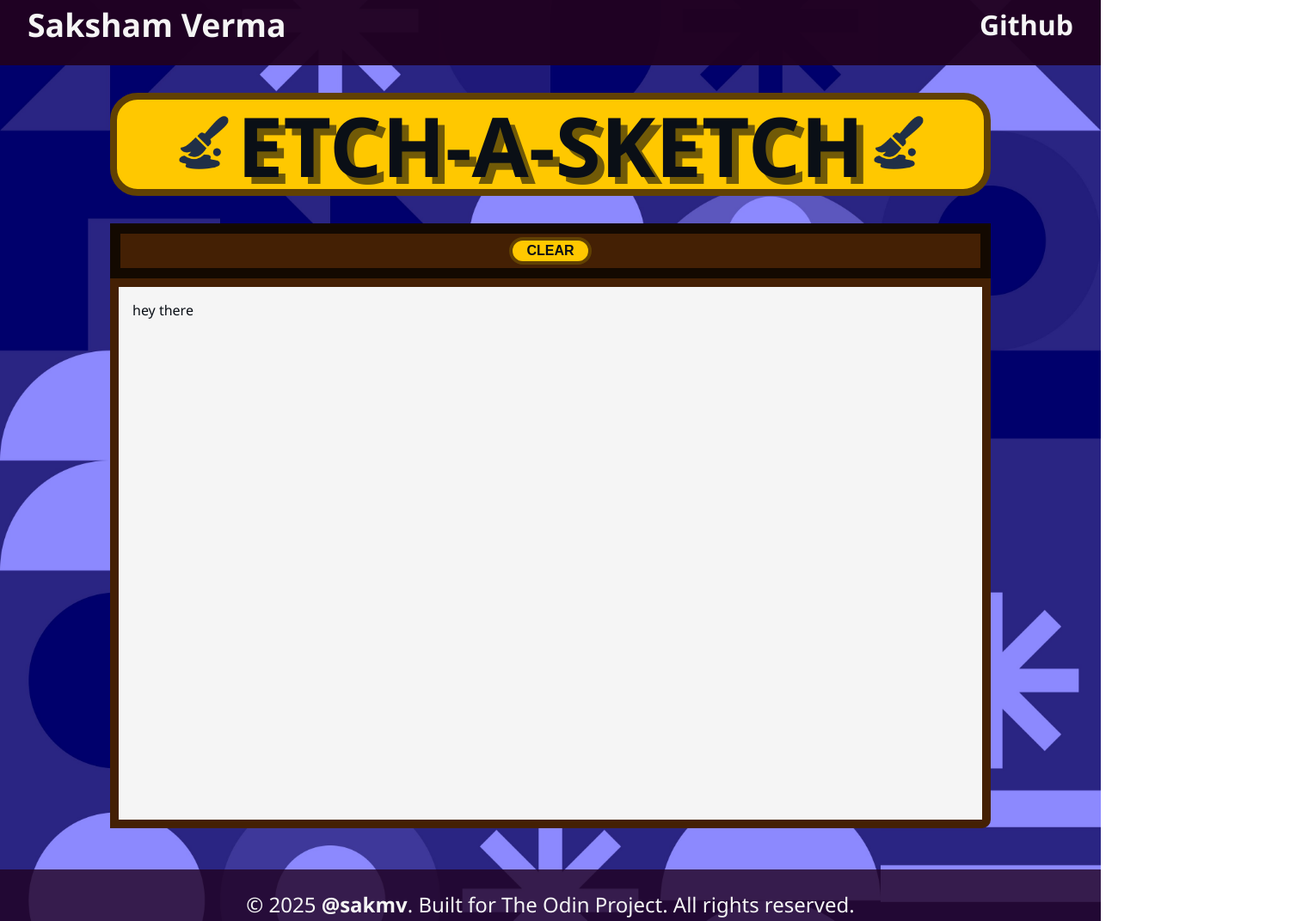
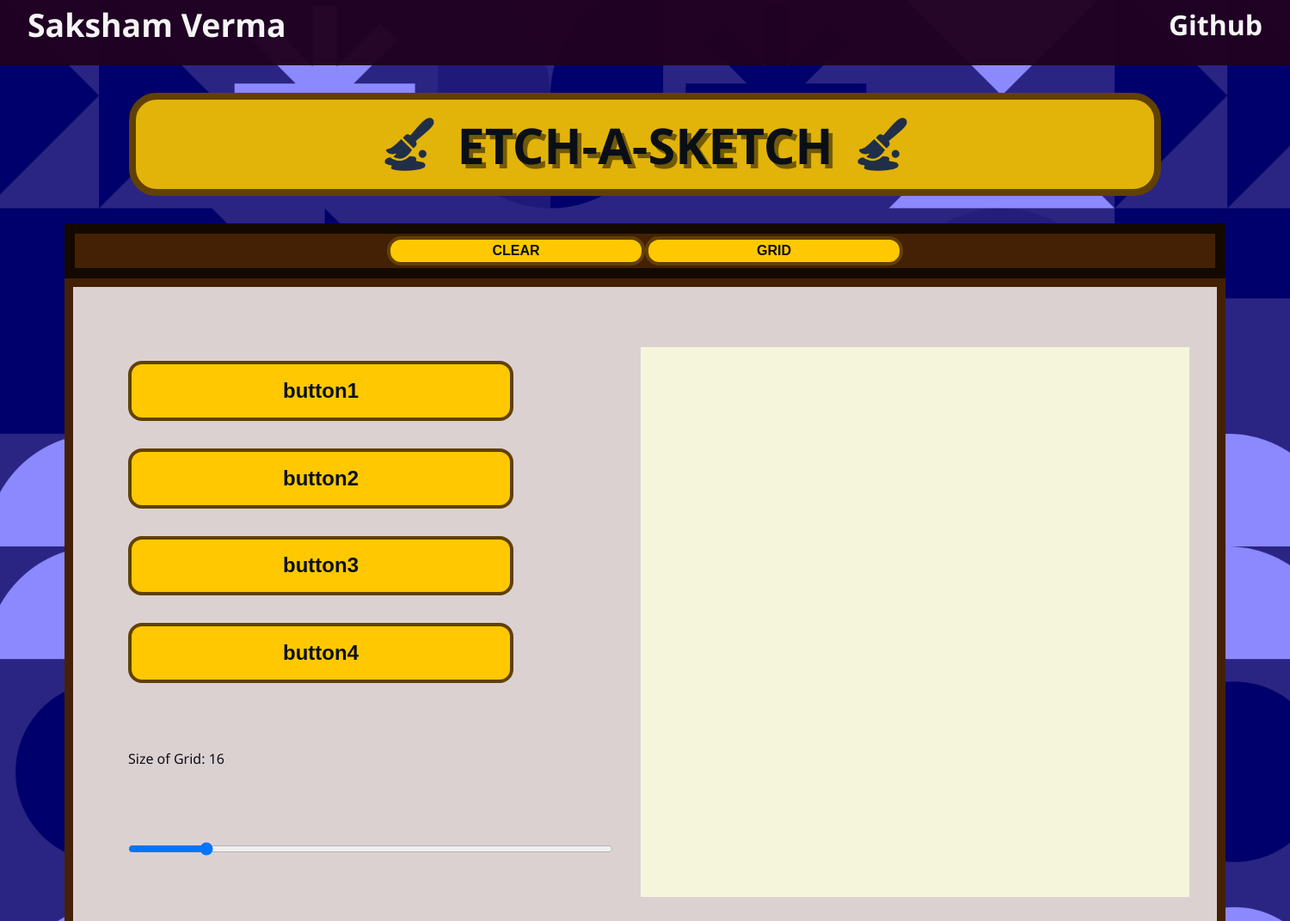
Before and after one commit to sakmv/odin-draw, a plain HTML site: page index.html in a window 1280 px wide. Shown: the part 20-1092 px from the top of the page at 86% size, 1500 px wide, since content can reach past the window. Drawn offline with Linux system fonts and the light colour scheme.

Commit message:
added draw , clear and grid on and off features

```diff
--- a/index.html
+++ b/index.html
@@ -1,23 +1,51 @@
 <!DOCTYPE html>
 <html lang="en">
   <head>
-        <meta charset="UTF-8">
+    <meta charset="UTF-8" >
+    <meta name="viewport" content="width=device-width, initial-scale=1, maximum-scale=1">
     <title>ETCH A SKETCH</title>
+    <link rel="preload" as="image" href="./images/magicpattern-saRKnTHBEhU-unsplash.jpg" >
+    <link rel="preload" as="image" href="./images/ChatGPT Image May 23, 2025, 10_26_47 PM.png">
     <link rel="stylesheet" href="style.css">
     <script src="main.js" defer></script>
   </head>
+
   <body>
     <div class="header">
-            <h3>Saksham Verma</h3><span><a href="https://github.com/sakmv" rel="nopenner noreffer" target="_blank">Github</a></span>
+      <h3>Saksham Verma</h3>
+      <span><a href="https://github.com/sakmv" rel="noopener noreferrer" target="_blank">Github</a></span>
     </div>
+
     <div class="Title">
-        <h1><img src="./images/ChatGPT Image May 23, 2025, 10_26_47 PM.png" alt="O" height="80px" width="auto">ETCH-A-SKETCH<img src="./images/ChatGPT Image May 23, 2025, 10_26_47 PM.png" alt="O" height="80px" width="auto"></h1>
+      <h1>
+        <span class="logoO"></span>
+        ETCH-A-SKETCH
+        <span class="logoO"></span>
+      </h1>
     </div>
-        <div class="boardHinge"><button class="clear">CLEAR</button></div>
-        <div class="board">hey there </div>
-        <div class="footer"><p> &copy; 2025 <a href="https://github.com/sakmv" target="_blank" rel="noopener noreferrer" style="color: inherit; text-decoration: none;">@sakmv</a>.
-    Built for The Odin Project.
-    All rights reserved.</p></div>
+
+    <div class="boardHinge"><button class="clear">CLEAR</button><span><button class="grid">GRID</button></span></div>
+    <div class="board">
+        <div class="controls">
+            <div class="buttons">
+            <button id="btn1">button1</button>
+            <button id="btn2">button2</button>
+            <button id="btn3">button3</button>
+            <button id="btn4">button4</button>
+            </div>
+            <div class="size">
+                <p>Size of Grid: <span id="rangeValue">16</span></p><br>
+                <input type="range" id="range" min="1" max="100" value="16">
+            </div>
+        </div>
+        <div class="sketch"></div></div>
+
+    <div class="footer">
+      <p>
+        &copy; 2025
+        <a href="https://github.com/sakmv" target="_blank" rel="noopener noreferrer" style="color: inherit; text-decoration: none;">@sakmv</a>.
+        Built for The Odin Project. All rights reserved.
+      </p>
+    </div>
   </body>
-
 </html>
--- a/main.js
+++ b/main.js
@@ -0,0 +1,56 @@
+let mouseDown = false;
+let gridStatus= false;
+window.addEventListener("pointerdown", () => mouseDown = true);
+window.addEventListener("pointerup", () => mouseDown = false);
+function grid(size){
+    gridStatus= false;
+    let sketch = document.querySelector(".sketch")
+    sketch.innerHTML = ""
+    sketch.style.gridTemplateColumns = `repeat(${size}, 1fr)`;
+    sketch.style.gridTemplateRows = `repeat(${size}, 1fr)`;
+    for(let i=0;i<Math.pow(size, 2);i++){
+    const div = document.createElement("div")
+    div.style.backgroundColor="beige"
+    div.addEventListener("mouseover",()=>{
+        if(mouseDown){
+            div.style.backgroundColor="black"
+        }
+    })
+    //
+    div.addEventListener("click", () => {
+  div.style.backgroundColor = "black";
+});
+    sketch.appendChild(div)
+}
+}
+document.addEventListener("DOMContentLoaded",()=>grid(16))
+
+const value =document.querySelector("#rangeValue")
+const slider = document.querySelector("#range")
+slider.oninput=()=>{
+    value.textContent=slider.value
+    grid(slider.value)
+}
+ let gd= document.querySelector(".grid")
+ let clear = document.querySelector(".clear")
+clear.addEventListener("click",function(){
+        const block =document.querySelectorAll(".sketch div")
+        block.forEach(bk=>{
+            bk.style.backgroundColor="beige"
+
+})})
+gd.addEventListener("click",function(){
+    gridStatus=!gridStatus
+    console.log(gridStatus)
+     const block = document.querySelectorAll(".sketch div")
+    if(gridStatus){
+
+    block.forEach((bk)=>{
+        bk.style.border="1px solid rgb(0,0,0,0.2)"
+    })}
+    else{
+     block.forEach((bk)=>{
+        bk.style.border="0"
+    })
+    }
+})
--- a/style.css
+++ b/style.css
@@ -9,6 +9,8 @@ html {
 }
 
 body {
+    min-width: 1500px ;
+    background-color: #2a002a;
     background-image: url(./images/magicpattern-saRKnTHBEhU-unsplash.jpg);
     background-size: cover;
     background-position: center;
@@ -18,6 +20,7 @@ body {
     padding: 0;
     color: rgb(10, 15, 22);
     font-family: 'Segoe UI', Tahoma, Geneva, Verdana, sans-serif;
+    max-height:1348px;
 }
 
 .header {
@@ -46,9 +49,17 @@ a:hover {
     text-decoration: none;
     font-weight: 700;
 }
+.logoO {
+  display: inline-block;
+  width: 80px;
+  height: 80px;
+  background-image: url('./images/ChatGPT Image May 23, 2025, 10_26_47 PM.png');
+  background-size: contain;
+  background-position: center;
+}
 
 .Title {
-    background-color: rgb(255, 200, 0);
+    background-color: rgb(226, 179, 9);
     margin: 2rem 10%;
     display: flex;
     justify-content: center;
@@ -57,16 +68,26 @@ a:hover {
     font-size: 3rem;
     border-radius: 2rem;
     border: 0.5rem solid rgb(97, 65, 3);
+    min-height: 120px;
+    word-wrap: break-word;
+overflow-wrap: break-word;
+white-space: normal;
 }
 
 .Title h1 {
-    text-shadow: 0.5rem 0.5rem rgb(113, 90, 7);
+  display: flex;
+  align-items: center;
+  justify-content: center;
+  gap: 1rem;
+  font-size:larger;
+  min-height: 100px;
+  text-shadow: 0.3rem 0.3rem rgb(113, 90, 7);
+
 }
-
 .boardHinge {
     background-color: rgb(68, 32, 4);
     height: 8vh;
-    margin: 0 10%;
+    margin: 0 5%;
     border: 0.75rem solid rgb(19, 9, 1);
     display: flex;
     align-items: center;
@@ -85,6 +106,39 @@ a:hover {
     display: flex;
     align-items: center;
     justify-content: center;
+    min-height:34.88px
+}
+.controls button{
+
+    background-color:rgb(255, 200, 0);
+     border: 0.25rem solid rgb(97, 65, 3);
+     border-radius: 1rem;
+    height: 8vh;
+    width:56vh;
+    font-size: 1.5rem;
+    color: rgb(10, 15, 22);
+    font-weight: 900;
+    display: flex;
+    align-items: center;
+    justify-content: center;
+    min-height:69.75px
+
+}
+.controls button:hover{
+
+    background-color:rgb(255, 227, 136);
+     border: 0.25rem solid rgb(97, 65, 3);
+     border-radius: 1rem;
+    height: 8vh;
+    width:56vh;
+    font-size: 1.5rem;
+    color: rgb(10, 15, 22);
+    font-weight: 900;
+    display: flex;
+    align-items: center;
+    justify-content: center;
+     min-height:69.75px
+
 }
 .boardHinge button:hover{
     background-color:rgb(255, 227, 136);
@@ -98,20 +152,32 @@ a:hover {
     display: flex;
     align-items: center;
     justify-content: center;
+     min-height:34.88px
 }
+button{
+    min-width:300px;
+    }
 
 .board {
-    background-color: whitesmoke;
-    height: 80vh;
-    margin: 0 10%;
+   background-color:rgb(220, 209, 209);
+    height: 800px;
+    margin: 0 5%;
     border: 0.625rem solid rgb(68, 32, 4);
-    border-radius: 0 0 0.625rem 0;
-    padding: 1rem;
+    border-radius:0 0 0.625rem 0.625rem;
+    display:flex;
+    justify-content: space-between;
+    align-items: center;
+    overflow:hidden;
+    padding:2rem;
+    box-sizing: border-box;
+    flex-wrap: nowrap;
+  overflow-x: auto;
+
 }
 
 .footer {
     background-color: rgba(33, 2, 33, 0.8);
-    height: 10vh;
+    height: 15vh;
     display: flex;
     align-items: center;
     justify-content: center;
@@ -120,3 +186,30 @@ a:hover {
     color: whitesmoke;
     margin-top: 3rem;
 }
+.controls{
+    background-color:rgb(220, 209, 209);
+    width:630px;
+    height:800px;
+    padding:6rem 2rem 8rem 2rem;
+    display:flex;
+    flex-direction: column;
+    justify-content: space-between;
+    gap:2vh;
+}
+.sketch{
+     display:grid;
+    width:640px;
+    height:640px;
+    background-color:whitesmoke;
+
+}
+.buttons{
+    display:flex;
+    flex-direction: column;
+    gap:2rem;
+}
+.size{
+    display:flex;
+    flex-direction:column;
+    gap:2rem;
+}
```
Lines whose indentation alone changed are shown as unchanged.
